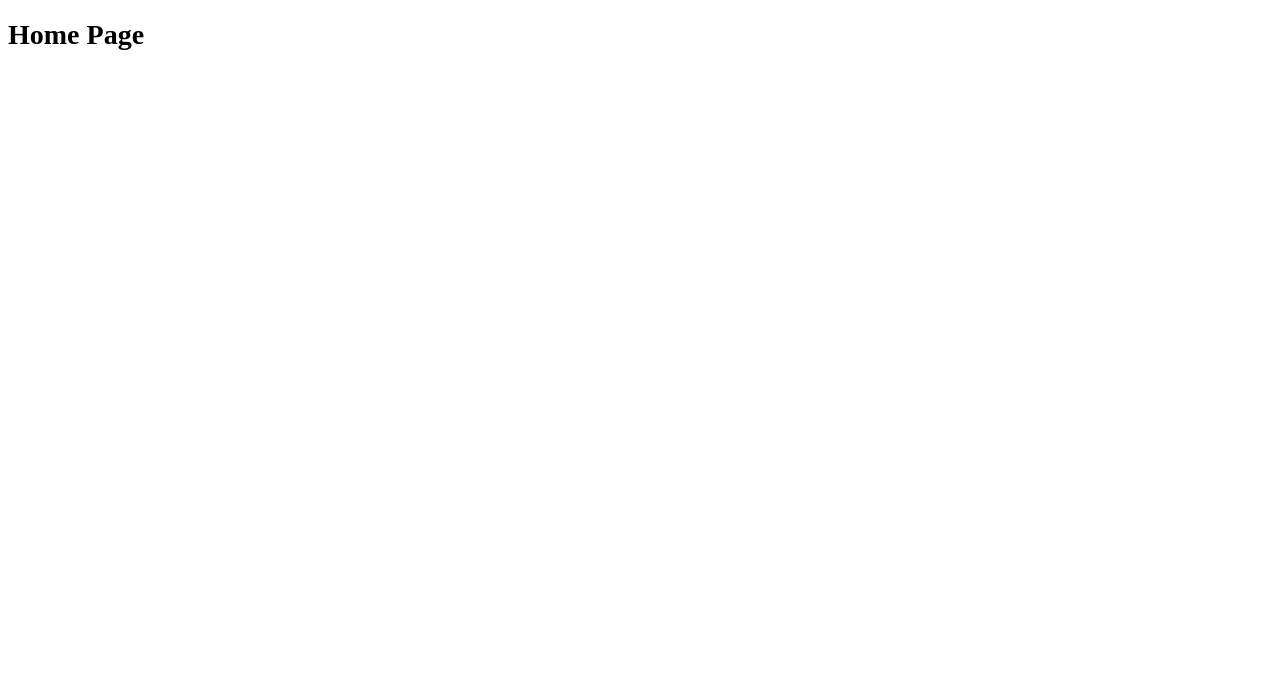
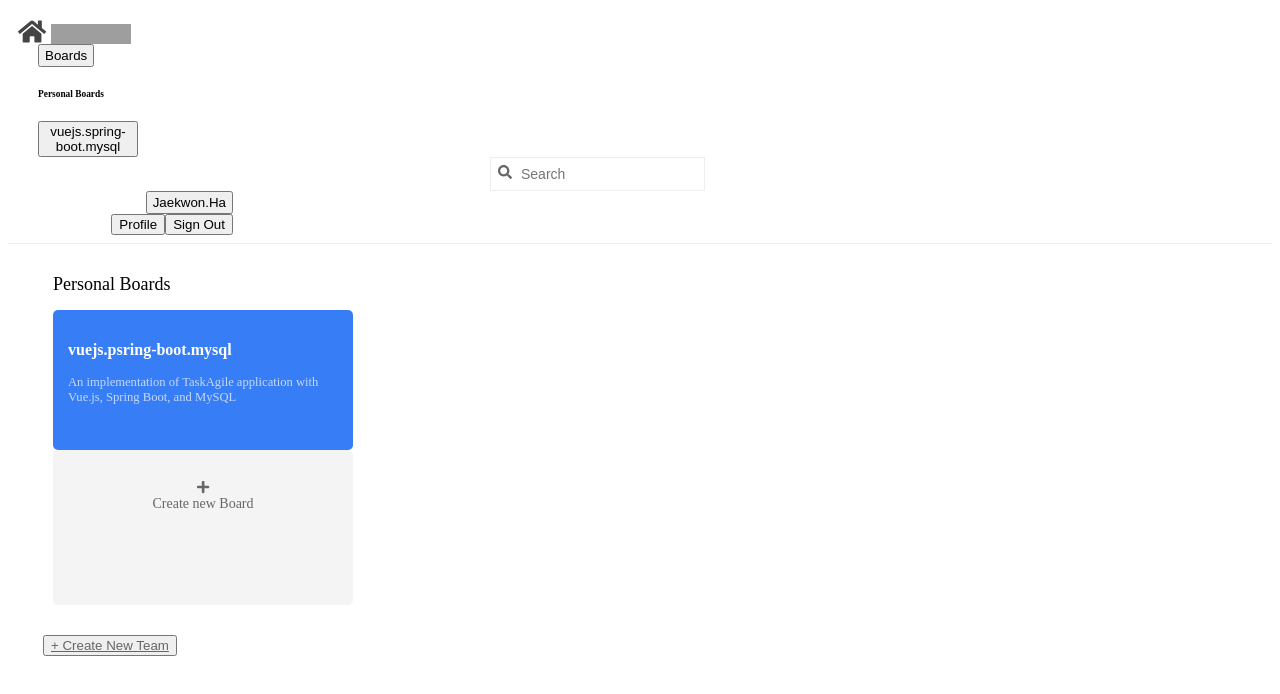
Before and after one commit to JaekwonHa/book-vuejs.spring-boot.mysql, a Vue app in the folder front-end/: page / in a window 1280 px wide. Shown: the top 694 px of the page. Built offline with nearby package versions, Linux system fonts and the light colour scheme; grey boxes are pictures that could not be loaded.

Commit message:
add home page UI

```diff
--- a/front-end/package.json
+++ b/front-end/package.json
@@ -12,11 +12,16 @@
     "test": "npm run test:unit & npm run test:e2e"
   },
   "dependencies": {
+    "@fortawesome/fontawesome-svg-core": "^1.2.28",
+    "@fortawesome/free-solid-svg-icons": "^5.13.0",
+    "@fortawesome/vue-fontawesome": "^0.1.9",
     "axios": "^0.19.2",
     "bootstrap": "^4.4.1",
     "core-js": "^3.6.4",
+    "i": "^0.3.6",
     "jquery": "^3.4.1",
     "lodash": "^4.17.15",
+    "npm": "^6.14.3",
     "popper.js": "^1.16.1",
     "vue": "^2.6.11",
     "vue-router": "^3.1.5",
--- /dev/null
+++ b/front-end/src/components/PageHeader.vue
@@ -0,0 +1,99 @@
+<template>
+  <div class="page-header d-flex align-content-center">
+    <div class="logo">
+      <font-awesome-icon icon="home" class="home-icon" />
+      <img class="logo" src="/static/images/logo.png">
+    </div>
+    <div class="boards-menu-toggle">
+      <div class="dropdown">
+        <button class="btn dropdown-toggle" type="button" id="boardsMenu" data-toggle="dropdown" aria-haspopup="true" aria-expanded="false">
+          Boards
+        </button>
+        <div class="dropdown-menu" aria-labelledby="boardsMenu">
+          <h6 class="dropdown-header">Personal Boards</h6>
+          <button class="dropdown-item" type="button">vuejs.spring-boot.mysql</button>
+        </div>
+      </div>
+    </div>
+    <div class="search-box flex-fill">
+      <div class="search-wrapper">
+        <font-awesome-icon icon="search" class="search-icon" />
+        <input type="text" placeholder="Search" class="form-control form-control-sm" />
+      </div>
+    </div>
+    <div class="profile-menu-toggle">
+      <div class="dropdown">
+        <button class="btn dropdown-toggle" type="button" id="profileMenu" data-toggle="dropdown" aria-haspopup="true" aria-expanded="false">
+          Jaekwon.Ha
+        </button>
+        <div class="dropdown-menu" aria-labelledby="profileMenu">
+          <button class="dropdown-item" type="button">Profile</button>
+          <button class="dropdown-item" type="button">Sign Out</button>
+        </div>
+      </div>
+    </div>
+  </div>
+</template>
+
+<script>
+import 'bootstrap/dist/js/bootstrap.min'
+export default {
+  name: 'PageHeader'
+}
+</script>
+
+<style lang="scss" scoped>
+  .page-header {
+    padding: 9px 10px 8px;
+    border-bottom: 1px solid #eee;
+    .logo {
+      color: #444;
+      height: 25px;
+      width: 115px;
+      margin-top: 2px;
+      .home-icon {
+        font-size: 25px;
+        vertical-align: middle;
+      }
+      img {
+        margin-left: 5px;
+        width: 80px;
+        height: 20px;
+        vertical-align: bottom;
+      }
+    }
+    .boards-menu-toggle {
+      padding-left: 20px;
+      width: 100px;
+    }
+    .profile-menu-toggle {
+      width: 215px;
+      text-align: right;
+    }
+    .search-box {
+      .search-wrapper {
+        width: 300px;
+        margin: 0 auto;
+        position: relative;
+      }
+      .search-icon {
+        position: absolute;
+        top: 8px;
+        left: 8px;
+        color: #666;
+      }
+      input {
+        padding-left: 30px;
+        height: calc(1.8125rem + 5px);
+        font-size: 1rem;
+        border: 1px solid #eee;
+      }
+      input:focus {
+        border: 1px solid #377EF6;
+      }
+    }
+  }
+  .dropdown-toggle {
+    padding: 2px 5px !important;
+  }
+</style>
--- a/front-end/src/main.js
+++ b/front-end/src/main.js
@@ -4,6 +4,9 @@ import router from './router'
 import store from './store'
 import axios from 'axios'
 import Vuelidate from 'vuelidate'
+import { library as faLibrary } from '@fortawesome/fontawesome-svg-core'
+import { faHome, faSearch, faPlus } from '@fortawesome/free-solid-svg-icons'
+import { FontAwesomeIcon } from '@fortawesome/vue-fontawesome'
 
 axios.defaults.baseURL = '/api'
 axios.defaults.headers.common.Accept = 'application/json'
@@ -14,7 +17,14 @@ axios.interceptors.response.use(
   }
 )
 
+// Enable Vuelidate
 Vue.use(Vuelidate)
+
+// Set up FontAwesome
+faLibrary.add(faHome)
+faLibrary.add(faSearch)
+faLibrary.add(faPlus)
+Vue.component('font-awesome-icon', FontAwesomeIcon)
 
 Vue.config.productionTip = false
 
--- a/front-end/src/views/HomePage.vue
+++ b/front-end/src/views/HomePage.vue
@@ -1,9 +1,83 @@
 <template>
-  <div><h1 class="page-title">Home Page</h1></div>
+  <div>
+    <PageHeader/>
+    <div class="boards-container">
+      <div class="boards-section">
+        <h2 class="section-title">Personal Boards</h2>
+        <div class="boards d-flex align-content-start flex-wrap">
+          <div class="board list-inline-item">
+            <h3>vuejs.psring-boot.mysql</h3>
+            <p>
+              An implementation of TaskAgile application with Vue.js, Spring Boot, and MySQL
+            </p>
+          </div>
+          <div class="board add list-inline-item">
+            <font-awesome-icon icon="plus"/>
+            <div>Create new Board</div>
+          </div>
+        </div>
+      </div>
+      <div class="create-team-wrapper">
+        <button class="btn btn-link">+ Create New Team</button>
+      </div>
+    </div>
+  </div>
 </template>
 
 <script>
+import PageHeader from "../components/PageHeader";
 export default {
-  name: 'HomePage'
+  name: 'HomePage',
+  components: {
+    PageHeader
+  }
 }
 </script>
+
+<style lang="scss" scoped>
+.boards-container {
+  padding: 0 35px;
+  h2 {
+    font-size: 18px;
+    margin-bottom: 15px;
+    font-weight: 400;
+  }
+  .boards-section {
+    margin: 30px 10px;
+    .boards {
+      .board {
+        width: 270px;
+        height: 110px;
+        border-radius: 5px;
+        background-color: #377EF6;
+        color: #fff;
+        padding: 15px;
+        margin-right: 10px;
+        cursor: pointer;
+        h3 {
+          font-size: 16px;
+        }
+        p {
+          line-height: 1.2;
+          font-size: 90%;
+          font-weight: 100;
+          color: rgba(255, 255, 255, 0.70)
+        }
+      }
+      .add {
+        background-color: #f4f4f4;
+        color: #666;
+        text-align: center;
+        padding-top: 30px;
+        font-weight: 400;
+      }
+    }
+  }
+  .create-team-wrapper {
+    .btn-link {
+      color: #666;
+      text-decoration: underline;
+    }
+  }
+}
+</style>
```
Also changed, not shown: 1 other file (tests, documents, lock files or other folders).
